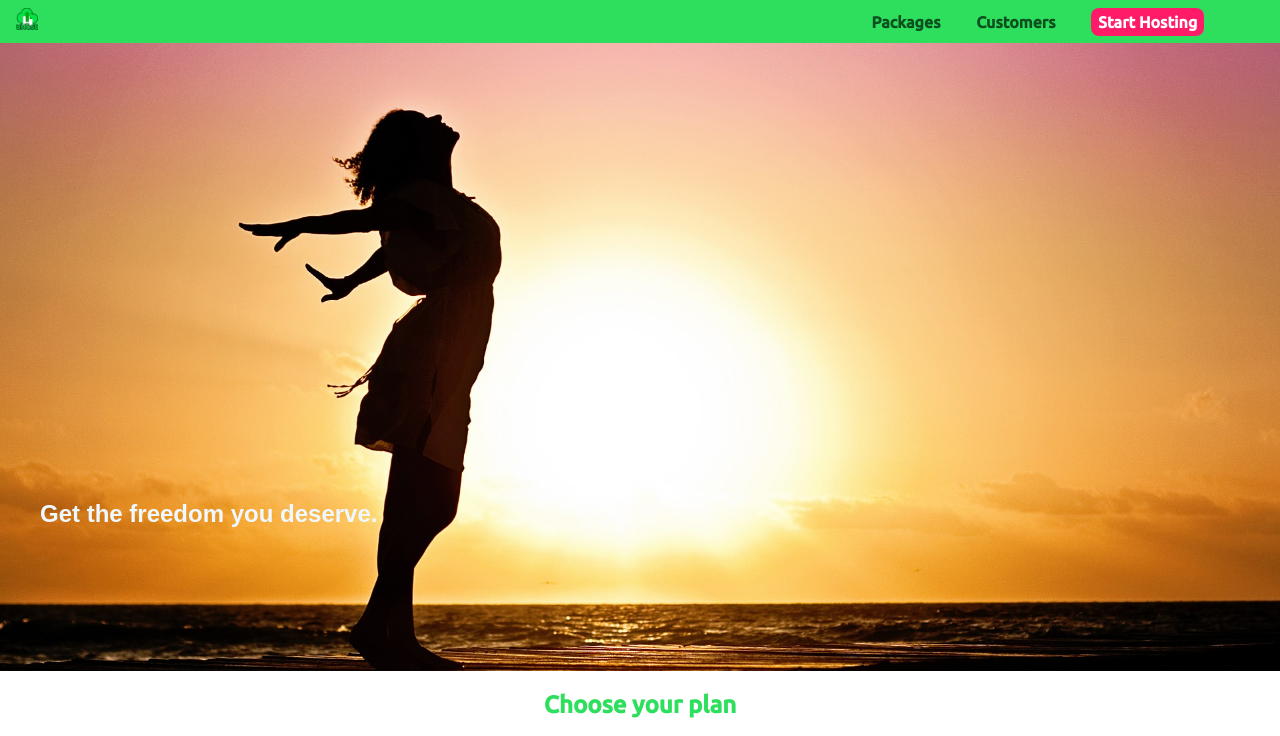
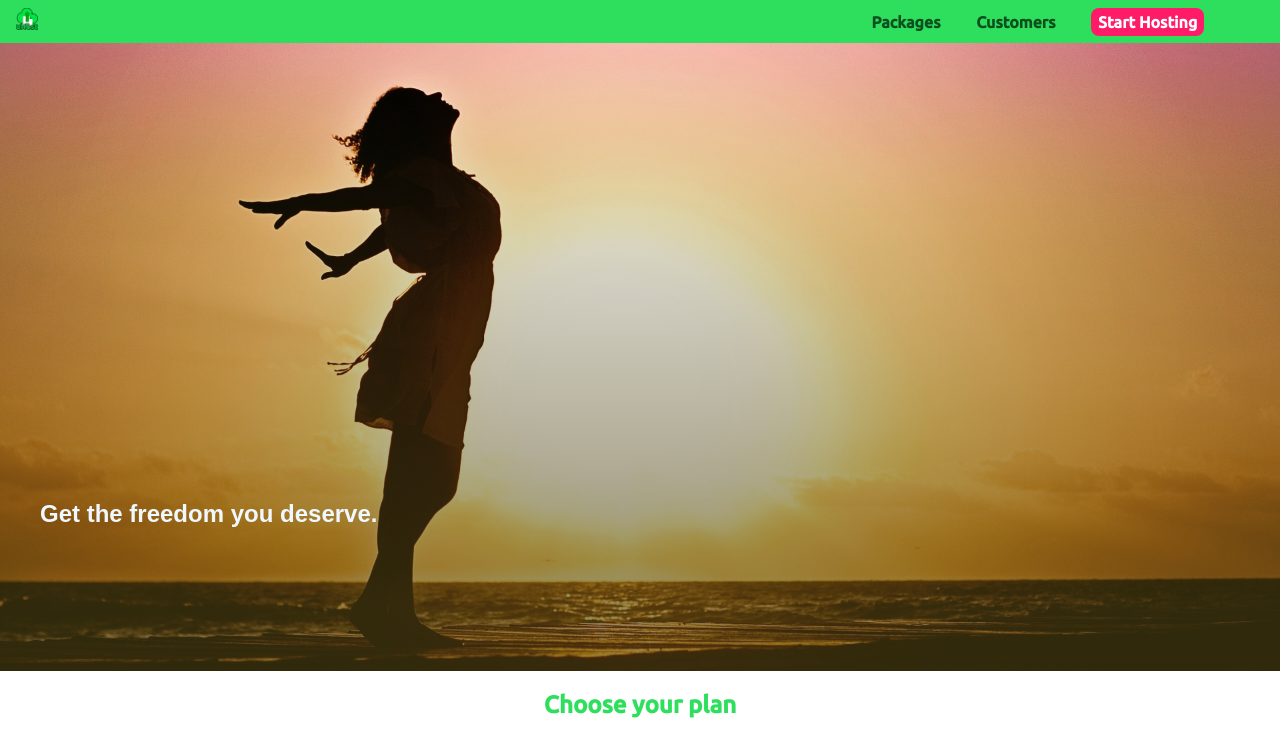
Before and after one commit to CharleneKwok/Host, a plain HTML site: page index.html in a window 1280 px wide. Shown: the top 736 px of the page. Drawn offline with Linux system fonts and the light colour scheme; a web font is replaced by a local one.

Commit message:
add stacking mutiple backgrounds

```diff
--- a/customers/customers.css
+++ b/customers/customers.css
@@ -8,6 +8,7 @@
     display: inline-block;
     margin-top: 60px;
     vertical-align: middle;
+    /* vertical-align: top; */
 }
 
 .testimonial__image {
--- a/main.css
+++ b/main.css
@@ -7,10 +7,13 @@
 }
 
 #product-overview {
-    background: url(Images/freedom.jpg);
+    /* stacking mutiple backgrounds */
+    background: linear-gradient(to top, rgba(80,68,18,0.6) 10%, transparent),
+                url(Images/freedom.jpg) left 10% top 50%/cover no-repeat border-box, red;
+    /* background: url(Images/freedom.jpg);
     background-size: cover;
     background-repeat: no-repeat;
-    background-position: 0 40%;
+    background-position: 0 40%; */
     width: 100%;
     height: 628px;
     padding: 10px;
```
